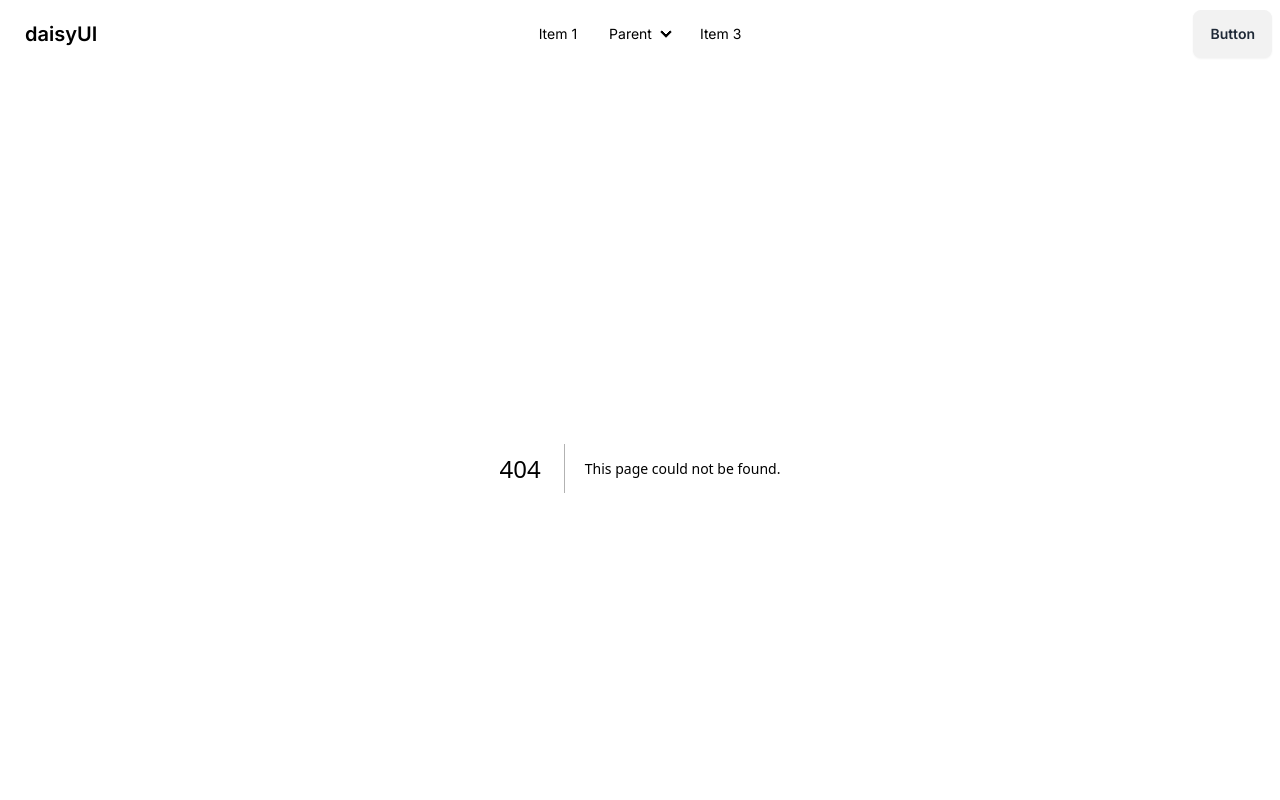
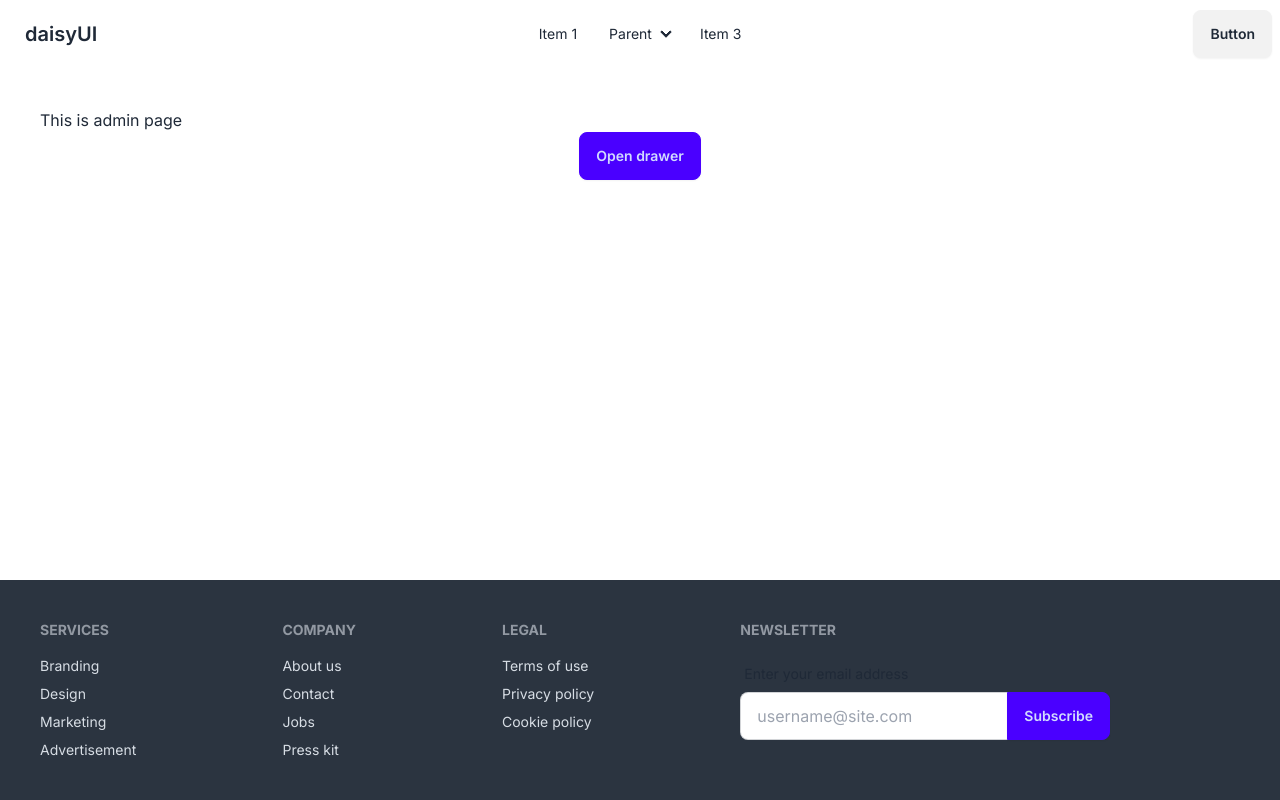
Before and after one commit to rahathasanDev/next-app-basic, a Next.js app: page /dashboard/admin in a window 1280 px wide. Before the commit this address had no page. Shown: the top 800 px of the page. Built offline with nearby package versions, Linux system fonts and the light colour scheme.

Commit message:
Group Routing With Different Layout

```diff
--- /dev/null
+++ b/src/app/(withlayout)/dashboard/admin/page.js
@@ -0,0 +1,12 @@
+import React from 'react';
+
+const AdminPage = () => {
+  return (
+    <div>
+      <h2>This is admin page</h2>
+
+    </div>
+  );
+};
+
+export default AdminPage;
--- /dev/null
+++ b/src/app/(withlayout)/dashboard/layout.js
@@ -0,0 +1,13 @@
+import Drawer from '@/components/Shared/drawer';
+import React from 'react';
+
+const DashboardLayout = ({children}) => {
+  return (
+    <div className='m-10'>
+      {children}
+    <Drawer></Drawer>
+    </div>
+  );
+};
+
+export default DashboardLayout;
--- /dev/null
+++ b/src/app/(withlayout)/dashboard/user/page.js
@@ -0,0 +1,11 @@
+import React from 'react';
+
+const UserPage = () => {
+  return (
+    <div>
+
+    </div>
+  );
+};
+
+export default UserPage;
--- a/src/app/layout.js
+++ b/src/app/layout.js
@@ -13,13 +13,13 @@ export const metadata = {
 export default function RootLayout({ children }) {
   return (
     <html lang="en">
-      <body className={inter.className}>
-        <div >
-        <Navbar></Navbar>
-        {children}
-        <Footer></Footer>
+        <body className={inter.className}>
+        <div className="min-h-screen flex flex-col">
+          <Navbar />
+          <main className="flex-grow">{children}</main>
+          <Footer />
         </div>
-        </body>
+      </body>
     </html>
   );
 }
--- a/src/app/page.js
+++ b/src/app/page.js
@@ -3,9 +3,9 @@
 import Counter from "@/components/Counter/Counter";
 
 const HomePage = () => {
-  console.log("rahat hasan");
+  // console.log("rahat hasan");
   return (
-   <div className="m-10 flex flex-col h-screen">
+   <div className="m-10 flex flex-col">
     <h1 className="mx-auto font-semibold">This is NEXT JS homepage !!!</h1>
     <Counter></Counter>
    </div>
--- /dev/null
+++ b/src/components/Shared/Drawer.jsx
@@ -0,0 +1,24 @@
+import React from 'react';
+
+const drawer = () => {
+  return (
+    <div className="drawer flex justify-center">
+      <input id="my-drawer" type="checkbox" className="drawer-toggle" />
+      <div className="drawer-content">
+        {/* Page content here */}
+        <label htmlFor="my-drawer" className="btn btn-primary drawer-button">Open drawer</label>
+      </div>
+      <div className="drawer-side">
+        <label htmlFor="my-drawer" aria-label="close sidebar" className="drawer-overlay"></label>
+        <ul className="menu p-4 w-80 min-h-full bg-base-200 text-base-content">
+          {/* Sidebar content here */}
+          <li><a>Sidebar Item 1</a></li>
+          <li><a>Sidebar Item 2</a></li>
+
+        </ul>
+      </div>
+    </div>
+  );
+};
+
+export default drawer;
```
